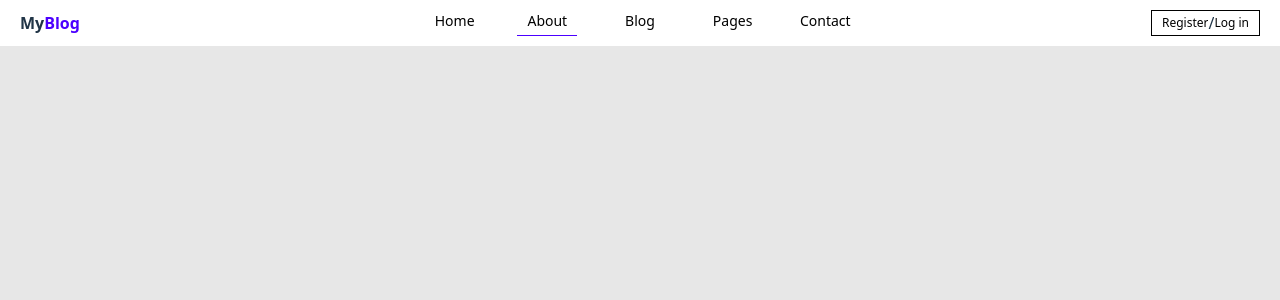
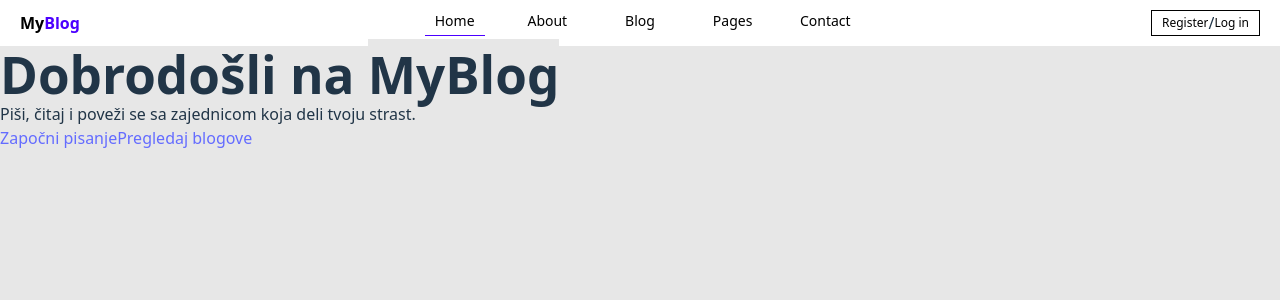
Before and after one commit to Milos1333/Blog-Platform, a React (Vite) app in the folder client/: page / in a window 1280 px wide. Shown: the top 300 px of the page. Built offline with nearby package versions, Linux system fonts and the light colour scheme.

Commit message:
Creation Landing Page

```diff
--- a/client/src/feature/Home/Home.jsx
+++ b/client/src/feature/Home/Home.jsx
@@ -1,7 +1,12 @@
+import LandingPage from "./components/LandingPage";
 import "./home.style.css";
 
 const Home = () => {
-  return;
+  return (
+    <>
+      <LandingPage />
+    </>
+  );
 };
 
 export default Home;
--- /dev/null
+++ b/client/src/feature/Home/components/LandingPage.jsx
@@ -0,0 +1,25 @@
+import { Link } from "react-router-dom";
+// import "./landingPage.style.css";
+
+const LandingPage = () => {
+  return (
+    <section className="landing-page">
+      <div className="hero-content">
+        <h1>
+          Dobrodošli na <span>MyBlog</span>
+        </h1>
+        <p>Piši, čitaj i poveži se sa zajednicom koja deli tvoju strast.</p>
+        <div className="cta-buttons">
+          <Link to="/register" className="btn primary-btn">
+            Započni pisanje
+          </Link>
+          <Link to="/blog" className="btn secondary-btn">
+            Pregledaj blogove
+          </Link>
+        </div>
+      </div>
+    </section>
+  );
+};
+
+export default LandingPage;
--- a/client/src/feature/Navigation/Navigation.jsx
+++ b/client/src/feature/Navigation/Navigation.jsx
@@ -5,19 +5,21 @@ const Navigation = () => {
   return (
     <nav className="navigation-container">
       <div className="nav-logo">
-        <h3>
-          My<span>Blog</span>
-        </h3>
+        <Link to="/">
+          <h3>
+            My<span>Blog</span>
+          </h3>
+        </Link>
       </div>
       <div className="nav-center">
         <NavLink
-          to="/home"
+          to="/"
           className={({ isActive }) => (isActive ? "active-link" : "")}
         >
           Home
         </NavLink>
         <NavLink
-          to="/"
+          to="/about"
           className={({ isActive }) => (isActive ? "active-link" : "")}
         >
           About
--- a/client/src/feature/Navigation/navigation.style.css
+++ b/client/src/feature/Navigation/navigation.style.css
@@ -20,6 +20,7 @@
 
 .nav-logo h3 {
   background-color: white;
+  color: black;
   font-family: system-ui, -apple-system, BlinkMacSystemFont, "Segoe UI", Roboto,
     Oxygen, Ubuntu, Cantarell, "Open Sans", "Helvetica Neue", sans-serif;
   font-size: 16px;
```
